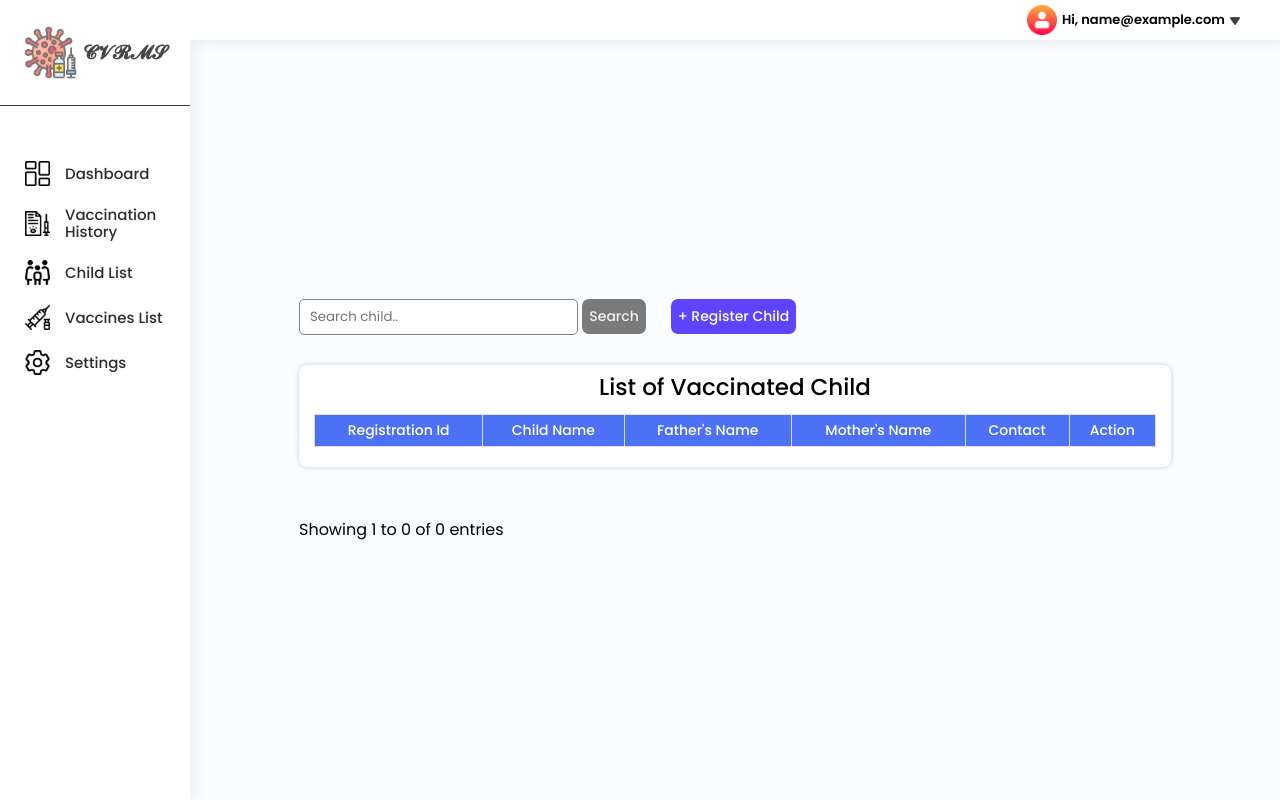
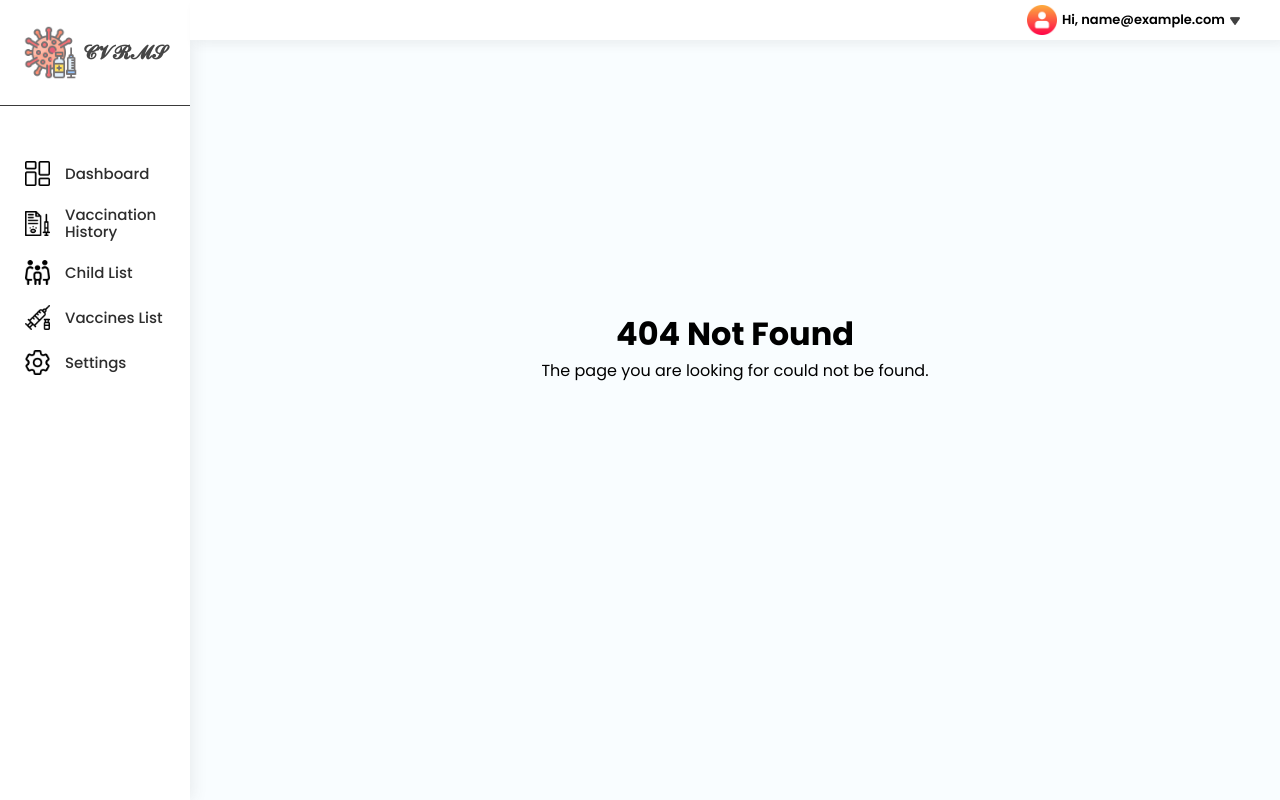
Before and after one commit to MeSabin/Child-Vaccination-System, a PHP site: page /Child-Vaccination-System/ChildTable.php in a window 1280 px wide. Run offline with PHP 8.4, Linux system fonts and the light colour scheme; the visitor is signed in with stand-in values (Sample User, id 1); data that the repository does not hold is empty.

Commit message:
404 not found error message added

```diff
--- a/BackendFiles/VaccineUpdateBack.php
+++ b/BackendFiles/VaccineUpdateBack.php
@@ -1,9 +1,9 @@
 <?php
             // session_start();
             include ("Config.php");
-
             $vaccineUpdateId =$_GET['id'];
             // fetching data to display i.e to show prefilled data in the form in update.php file
+
             $selectVaccUpdId ="SELECT * from addvaccine where  Id ='$vaccineUpdateId'";
             $reflectSelVaccUpdId= $conn->query($selectVaccUpdId);
             $fetchVaccUpdIdData= $reflectSelVaccUpdId->fetch_assoc();
--- /dev/null
+++ b/HtmlFiles/404NotFound.php
@@ -0,0 +1,28 @@
+<?php
+?>
+<!DOCTYPE html>
+<html lang="en">
+<head>
+    <meta charset="UTF-8">
+    <meta name="viewport" content="width=device-width, initial-scale=1.0">
+    <title>404 Not Found</title>
+    <style>
+        body {
+            font-family: Arial, sans-serif;
+            margin: 0;
+        }
+        .notFoundMsg {
+            border-radius: 5px;
+            padding: 20px;
+            margin-top: 250px;
+            text-align:center;
+        }
+    </style>
+</head>
+<body>
+    <div class="notFoundMsg">
+        <h1>404 Not Found</h1>
+        <p>The page you are looking for could not be found.</p>
+    </div>
+</body>
+</html>
--- a/HtmlFiles/ChildTable.php
+++ b/HtmlFiles/ChildTable.php
@@ -23,6 +23,12 @@ if (!empty($searchChildQur)) {
 $totalRecordsResult = $conn->query($totalRecordsQuery);
 $totalRecords = $totalRecordsResult->fetch_assoc()['total'];
 $totalPages = ceil($totalRecords / $limit);
+
+if ($page > $totalPages) {
+   include "404NotFound.php";
+   exit();
+}
+
 ?>
 
 <!DOCTYPE html>
@@ -69,6 +75,7 @@ $totalPages = ceil($totalRecords / $limit);
                         <td><?php echo $fetchAllChildData['FatherName']; ?> </td>
                         <td><?php echo $fetchAllChildData['MotherName']; ?> </td>
                         <td><?php echo $fetchAllChildData['Phone']; ?> </td>
+
                         <td class="action-column">
                            <a class="edit" name="updateVaccine" href="ChildUpdate.php?id=<?php echo $fetchAllChildData['RegisterId']; ?>">Edit</a>
                            <a class="delete" href="#" onclick="openDelPop(<?php echo $fetchAllChildData['RegisterId']; ?>)" name="deleteVaccine">Delete</a>
@@ -92,6 +99,7 @@ $totalPages = ceil($totalRecords / $limit);
        <div class="paginationNums">
 
     <?php
+
     if ($page > 1) {
         echo '<li><a href="?page=' . ($page - 1) . '">&lsaquo; Prev</a></li>';
     }
--- a/HtmlFiles/VaccineTable.php
+++ b/HtmlFiles/VaccineTable.php
@@ -22,6 +22,12 @@ $total_records = $total_records_result->fetch_assoc()['total'];
 
 // Calculate total number of pages
 $total_pages = ceil($total_records / $limit);
+
+if ($page > $total_pages) {
+   include "404NotFound.php";
+   exit();
+}
+
 ?>
 
 <!DOCTYPE html>
```
Also changed, not shown: BackendFiles/UpdateChildBack.php (+5 -30 lines), Styles/ChildTable.css (line endings or trailing spaces).
